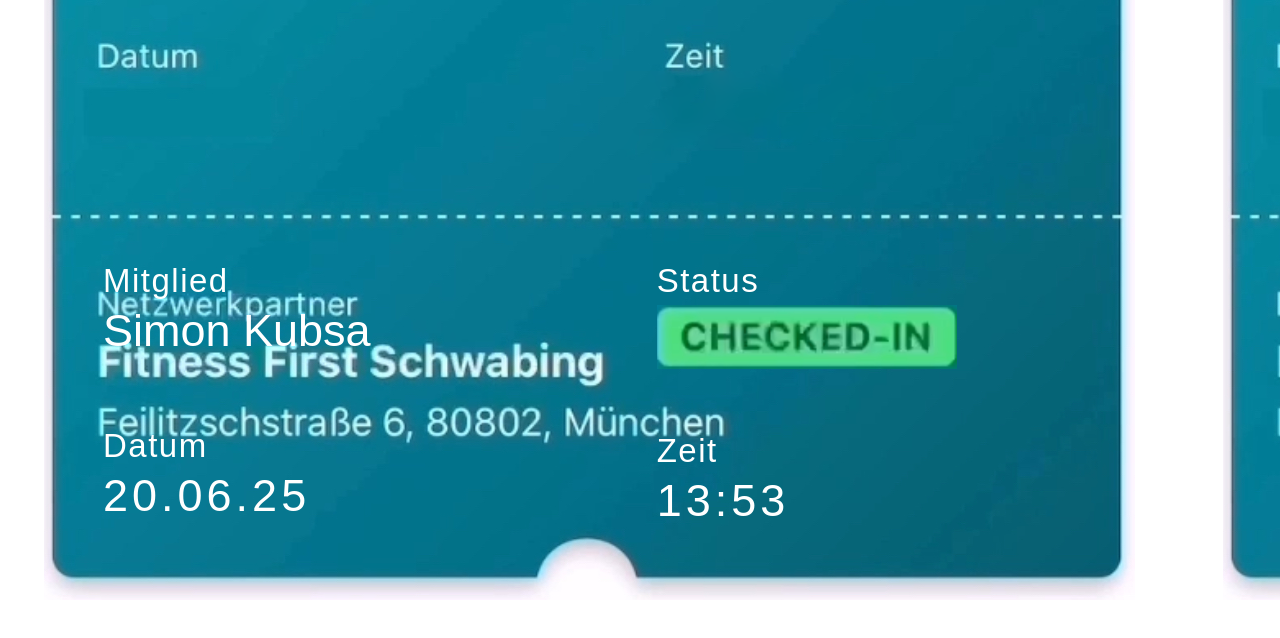
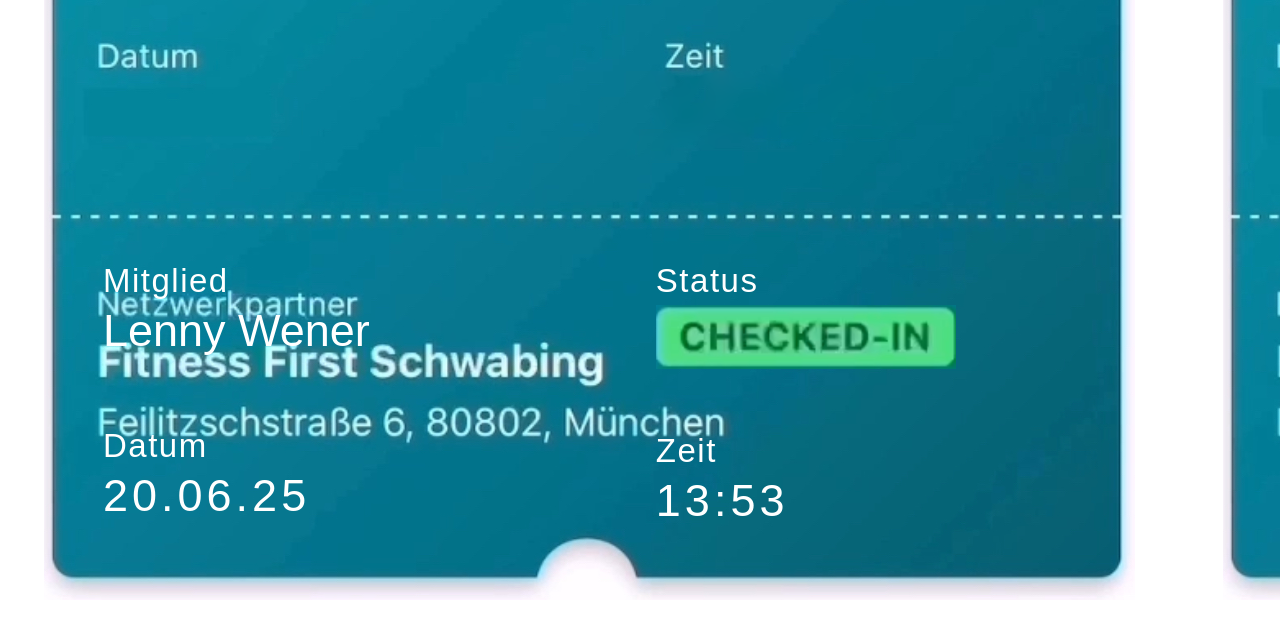
Before and after one commit to marlonhorn/lenny_repository, a plain HTML site: page index.html in a window 1280 px wide. Shown: the part 826-1464 px from the top of the page. Drawn offline with Linux system fonts and the light colour scheme; a web font is replaced by a local one.

Commit message:
Update index.html

```diff
--- a/index.html
+++ b/index.html
@@ -25,7 +25,7 @@
 <section class="splitSection">
     <div class="left">
         <h1>Mitglied</h1>
-        <p class="name">Simon Kubsa</p>
+        <p class="name">Lenny Wener</p>
         <h1 class="datum">Datum</h1>
         <h4 id="current-date" class="name"></h4>
         <script>
```
